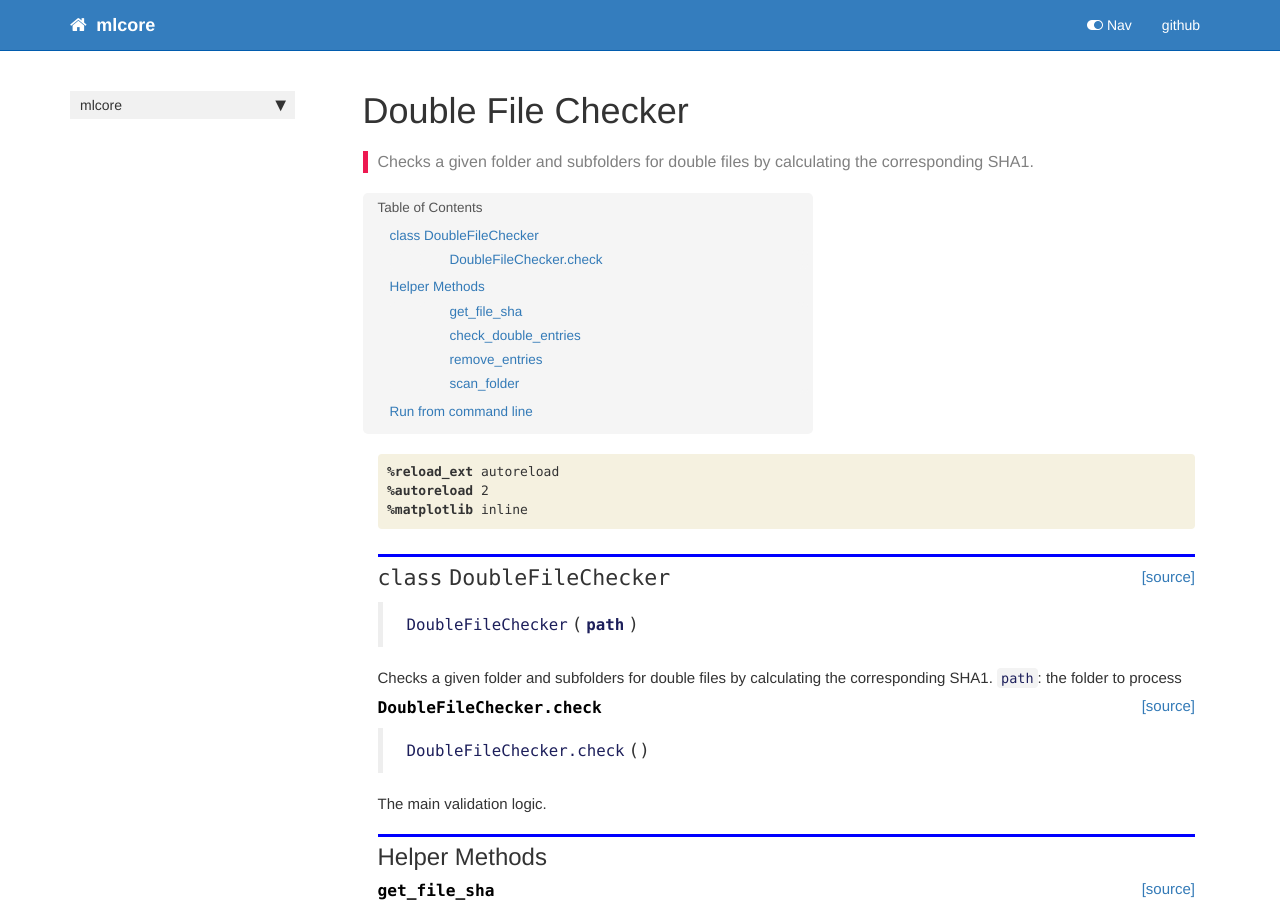
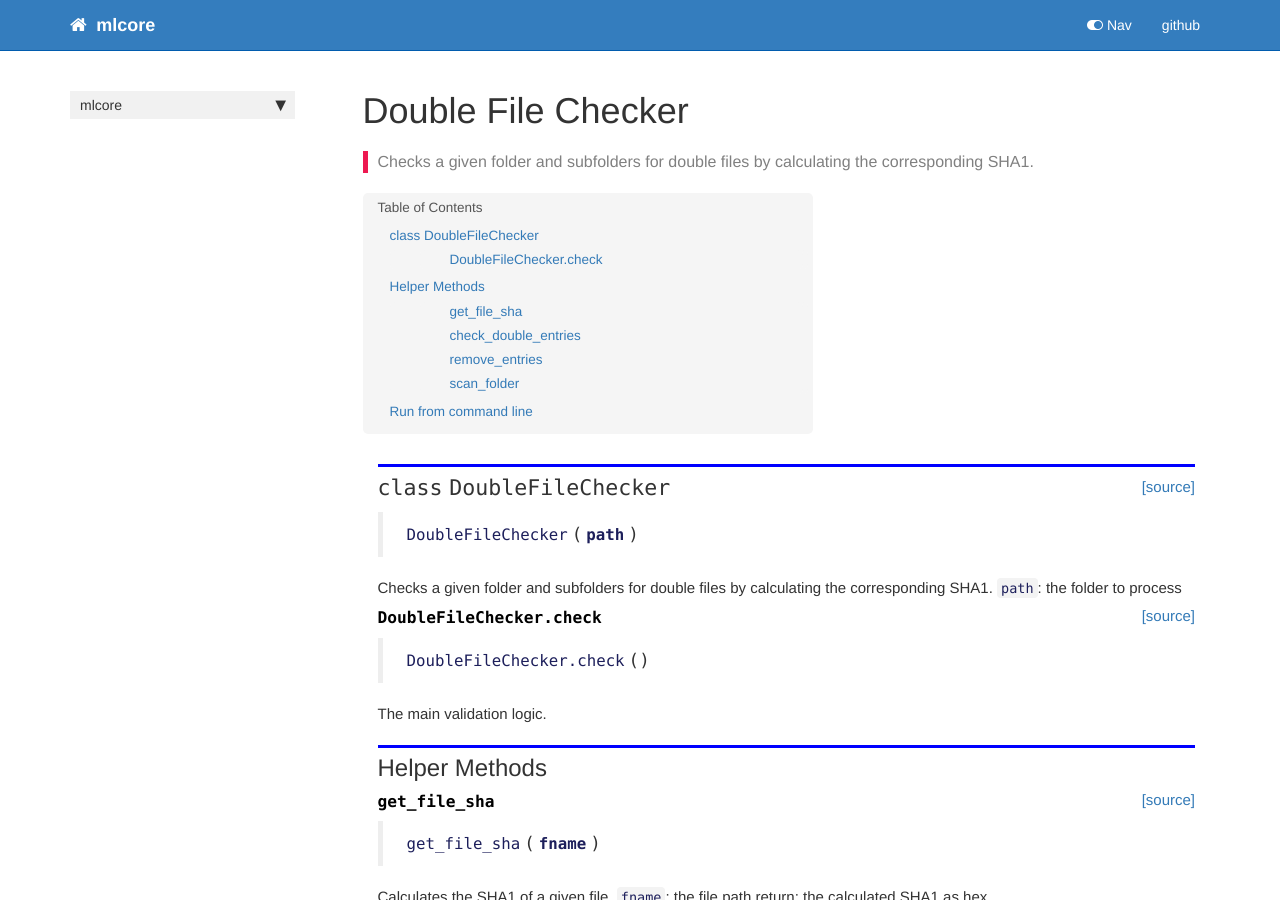
Before and after one commit to AI-Force/aiforce, a Jekyll site: the page built from docs/tools-check_double_images.html, in a window 1280 px wide and 900 px high. Built offline with Jekyll 4.4.1, drawn with Linux system fonts in a browser that asks for light colours; nearby versions of some CDN libraries; comment, search, counter and statistics services are not loaded.

Commit message:
hide the autoreload commands

```diff
--- a/docs/tools-check_double_images.html
+++ b/docs/tools-check_double_images.html
@@ -30,25 +30,6 @@ description: "Checks a given folder and subfolders for double files by calculati
     {% raw %}
 
 <div class="cell border-box-sizing code_cell rendered">
-
-</div>
-    {% endraw %}
-
-    {% raw %}
-
-<div class="cell border-box-sizing code_cell rendered">
-<div class="input">
-
-<div class="inner_cell">
-    <div class="input_area">
-<div class=" highlight hl-ipython3"><pre><span></span><span class="o">%</span><span class="k">reload_ext</span> autoreload
-<span class="o">%</span><span class="k">autoreload</span> 2
-<span class="o">%</span><span class="k">matplotlib</span> inline
-</pre></div>
-
-    </div>
-</div>
-</div>
 
 </div>
     {% endraw %}
--- a/mlcore/__init__.py
+++ b/mlcore/__init__.py
@@ -1 +1 @@
-__version__ = "0.0.1"
+__version__ = "0.0.2"
```
Also changed, not shown: docs/dataset.html (+0 -19 lines), 2 other files.
